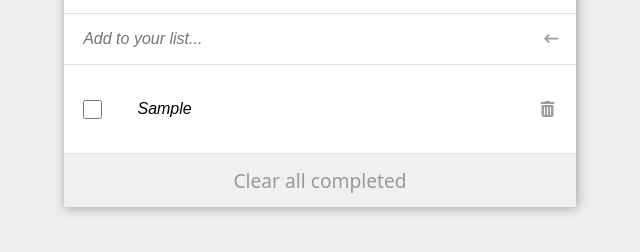
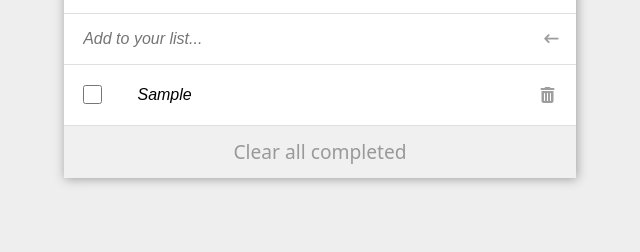
Before and after one commit to Hidar37/To-Do-List, a website built with webpack: page src/index.html in a window 1280 px wide. Both pictures are taken after typing "Sample" into the empty fields and a click on the button 871 px from the left and 225 px from the top of the page. Shown: the part 186-438 px from the top of the page, without its empty margins (320-960 px from the left). Built offline with nearby package versions, Linux system fonts and the light colour scheme.

Commit message:
More Style add to project.

```diff
--- a/src/style.css
+++ b/src/style.css
@@ -71,7 +71,7 @@ ul.nav li.nav-item {
   display: flex;
   justify-content: flex-start;
   align-items: center;
-  padding: 1.2rem;
+  padding: 0.3rem 1.2rem;
   position: relative;
   border-bottom: 1px solid #dfdfdf;
 }
```
